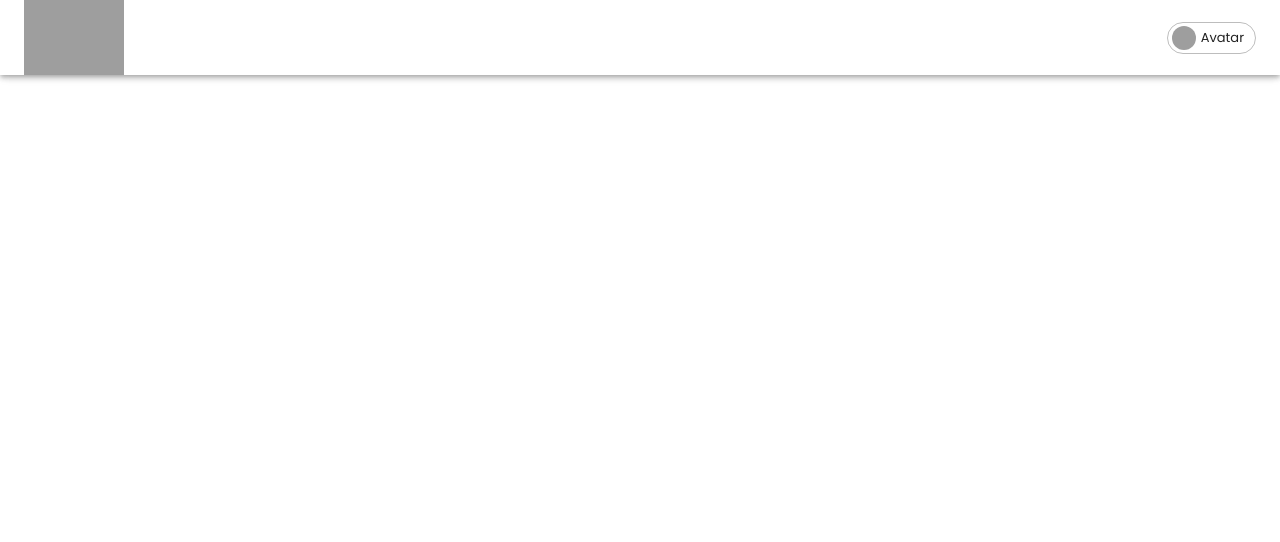
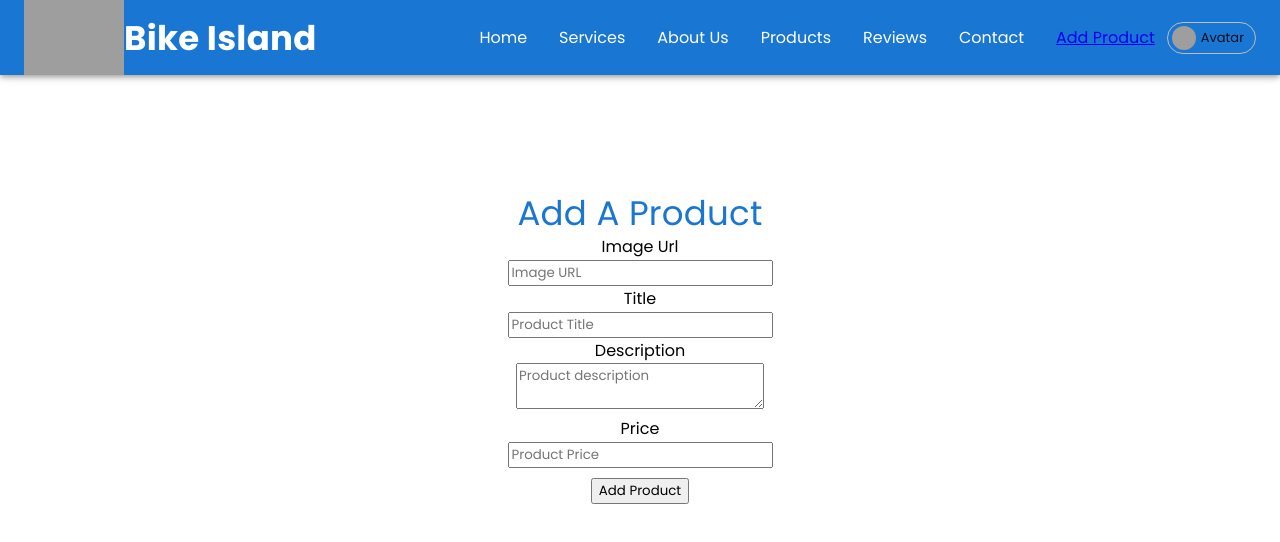
Before and after one commit to Sadman95/bike-island-client, a React (Create React App) app: page /addProduct in a window 1280 px wide. Shown: the top 542 px of the page. Built offline with nearby package versions, Linux system fonts and the light colour scheme; grey boxes are pictures that could not be loaded.

Commit message:
added products to explore

```diff
--- a/package.json
+++ b/package.json
@@ -13,6 +13,7 @@
     "firebase": "^9.4.0",
     "react": "^17.0.2",
     "react-dom": "^17.0.2",
+    "react-hook-form": "^7.19.3",
     "react-router": "^5.0.0",
     "react-router-dom": "^5.3.0",
     "react-router-hash-link": "^2.4.3",
--- a/src/App.js
+++ b/src/App.js
@@ -3,6 +3,8 @@ import Home from '../src/pages/Home/Home/Home';
 import Navigation from '../src/pages/shared/Navigation/Navigation';
 import './App.css';
 import './index.css'
+import AddProduct from './pages/Admin/AddProduct/AddProduct';
+import AllProducts from './pages/AllProducts/AllProducts';
 
 function App() {
   return (
@@ -16,6 +18,12 @@ function App() {
           <Route exact path='/home'>
             <Home></Home>
           </Route>
+          <Route exact path='/allProducts'>
+            <AllProducts></AllProducts>
+          </Route>
+          <Route exact path='/addProduct'>
+            <AddProduct></AddProduct>
+          </Route>
         </Switch>
       </Router>
     </div>
--- /dev/null
+++ b/src/pages/Admin/AddProduct/AddProduct.js
@@ -0,0 +1,52 @@
+import { Typography } from '@mui/material';
+import { Box } from '@mui/system';
+import React from 'react';
+import { useForm } from "react-hook-form";
+
+const AddProduct = () => {
+    const { register, handleSubmit, reset, formState: { errors } } = useForm();
+    const onSubmit = data => {
+        fetch('http://localhost:5000/cycles', {
+            method: 'POST',
+            headers: {
+                'content-type': 'application/json'
+            },
+            body: JSON.stringify(data)
+        })
+        .then(res => res.json())
+        .then(result => console.log(result))
+
+        reset()
+    };
+    return (
+        <Box sx={{mt: 24, textAlign: 'center'}}>
+            <Typography color='primary' variant='h4' component='div'>
+                Add A Product
+            </Typography>
+            <form onSubmit={handleSubmit(onSubmit)}>
+                <label htmlFor="image">Image Url</label>
+                <br />
+                <input  id='image' placeholder='Image URL' type='url' {...register("productImg",  { required: true })} />
+                <br />
+                <label htmlFor="title">Title</label>
+                <br />
+                <input  id='title' placeholder='Product Title' type='text' {...register("productTitle",  { required: true })} />
+                <br />
+                <label htmlFor="desc">Description</label>
+                <br />
+                <textarea  id='desc' placeholder='Product description' type='text' {...register("productDesc",  { required: true })} />
+                <br />
+                <label htmlFor="price">Price</label>
+                <br />
+                <input  id='price' placeholder='Product Price' type='number' {...register("productPrice",  { required: true })} />
+                <br />
+
+      {errors.exampleRequired && <span>This field is required</span>}
+
+      <input style={{marginTop: 10}} type="submit" value='Add Product'/>
+    </form>
+        </Box>
+    );
+};
+
+export default AddProduct;
--- /dev/null
+++ b/src/pages/AllProducts/AllProduct/AllProduct.js
@@ -0,0 +1,48 @@
+import {
+    Button,
+    Card,
+    CardContent,
+    CardMedia,
+    Grid,
+    Typography,
+  } from "@mui/material";
+  import React from "react";
+  import '../../Home/Products/Product/Product.css'
+
+const AllProduct = ({product}) => {
+    const { productImg, productTitle, productDesc, productPrice } = product;
+
+    const handlePurchase = () => {
+        console.log("purchase clicked");
+      };
+
+    return (
+        <Grid item xs={4} sm={4} md={4}>
+      <Card className='product' elevation='0' sx={{ maxWidth: 345, textAlign: 'center', py: 2 }}>
+          <CardMedia
+            component="img"
+            height="280"
+            image={productImg}
+            alt="green iguana"
+          />
+          <CardContent>
+            <Typography fontWeight='medium' gutterBottom variant="h5" component="div">
+              {productTitle}
+            </Typography>
+            <Typography variant="body2" color="text.secondary">
+              {productDesc.slice(0, 18)}
+            </Typography>
+            <Typography color='orange' fontWeight='medium' gutterBottom variant="h5" component="div">
+              Price ${productPrice}
+            </Typography>
+          </CardContent>
+
+        <Button onClick={handlePurchase} variant="contained" color="primary">
+            Purchase
+          </Button>
+      </Card>
+    </Grid>
+    );
+};
+
+export default AllProduct;
--- /dev/null
+++ b/src/pages/AllProducts/AllProducts.js
@@ -0,0 +1,29 @@
+import { Container, Grid, Typography } from "@mui/material";
+import React, { useEffect, useState } from "react";
+import AllProduct from './AllProduct/AllProduct';
+
+const AllProducts = () => {
+    const [products, setProducts] = useState([]);
+
+    useEffect(() => {
+        fetch('http://localhost:5000/cycles')
+        .then(res => res.json())
+        .then(data => setProducts(data))
+    }, [])
+    return (
+        <Container sx={{mt: 28}}>
+        <Typography fontWeight='bold' textAlign='center' variant='h4' component='div'>Explore All Products</Typography>
+      <Grid
+        container
+        spacing={{ xs: 2, md: 3 }}
+        columns={{ xs: 4, sm: 8, md: 12 }}
+      >
+        {products.map((product, index) => (
+          <AllProduct key={index} product={product}></AllProduct>
+        ))}
+      </Grid>
+    </Container>
+    );
+};
+
+export default AllProducts;
--- a/src/pages/Home/Header/Header.js
+++ b/src/pages/Home/Header/Header.js
@@ -1,6 +1,7 @@
 import { Button, Typography } from '@mui/material';
 import { Box } from '@mui/system';
 import React from 'react';
+import { useHistory } from 'react-router-dom';
 
 
 const headerStyle = {
@@ -19,14 +20,21 @@ const headerContent = {
     textAlign: 'center'
 }
 
+
 const Header = () => {
+    const history = useHistory();
+
+    const goToStore = () =>{
+        history.push('/allProducts');
+    }
+
     return (
         <Box sx={headerStyle}>
             <Box sx={headerContent}>
             <Typography sx={{mb: 4}} color='white' variant='h2' fontWeight='bold' component='div'>
                 Ride a Bike or Buy a Bike?
             </Typography>
-            <Button variant='contained' color='warning'>
+            <Button onClick={goToStore} variant='contained' color='warning'>
                 Bike Store
             </Button>
             </Box>
--- a/src/pages/Home/Home/Home.js
+++ b/src/pages/Home/Home/Home.js
@@ -1,6 +1,7 @@
 import React from 'react';
 import About from '../About/About';
 import Header from '../Header/Header';
+import Products from '../Products/Products';
 import Services from '../Services/Services';
 
 const Home = () => {
@@ -10,6 +11,7 @@ const Home = () => {
             <Header></Header>
             <Services></Services>
             <About></About>
+            <Products></Products>
         </div>
     );
 };
--- /dev/null
+++ b/src/pages/Home/Products/Product/Product.css
@@ -0,0 +1,7 @@
+.product img{
+    transform: scale(0.9);
+    transition: transform 0.3s ease-in-out;
+}
+.product:hover img{
+    transform: scale(1);
+}
--- /dev/null
+++ b/src/pages/Home/Products/Product/Product.js
@@ -0,0 +1,45 @@
+import {
+  Button,
+  Card,
+  CardContent,
+  CardMedia,
+  Grid,
+  Typography,
+} from "@mui/material";
+import React from "react";
+import './Product.css'
+
+const Product = ({ product }) => {
+  const { productImg, productTitle, productDesc } = product;
+
+  const handlePurchase = () => {
+    console.log("purchase clicked");
+  };
+
+  return (
+    <Grid item xs={4} sm={4} md={4}>
+      <Card className='product' elevation='0' sx={{ maxWidth: 345, textAlign: 'center', py: 2 }}>
+          <CardMedia
+            component="img"
+            height="280"
+            image={productImg}
+            alt="green iguana"
+          />
+          <CardContent>
+            <Typography fontWeight='medium' gutterBottom variant="h5" component="div">
+              {productTitle}
+            </Typography>
+            <Typography variant="body2" color="text.secondary">
+              {productDesc.slice(0, 18)}
+            </Typography>
+          </CardContent>
+
+        <Button onClick={handlePurchase} variant="contained" color="primary">
+            Purchase
+          </Button>
+      </Card>
+    </Grid>
+  );
+};
+
+export default Product;
--- /dev/null
+++ b/src/pages/Home/Products/Products.js
@@ -0,0 +1,31 @@
+import { Container, Grid, Typography } from "@mui/material";
+import React, { useEffect, useState } from "react";
+import Product from "./Product/Product";
+
+
+
+const Products = () => {
+    const [products, setProducts] = useState([]);
+
+    useEffect(() => {
+        fetch('http://localhost:5000/cycles')
+        .then(res => res.json())
+        .then(data => setProducts(data))
+    }, [])
+  return (
+    <Container sx={{mt: 28}}>
+        <Typography fontWeight='bold' textAlign='center' variant='h4' component='div'>Products</Typography>
+      <Grid
+        container
+        spacing={{ xs: 2, md: 3 }}
+        columns={{ xs: 4, sm: 8, md: 12 }}
+      >
+        {products.slice(0, 6).map((product, index) => (
+          <Product key={index} product={product}></Product>
+        ))}
+      </Grid>
+    </Container>
+  );
+};
+
+export default Products;
--- a/src/pages/shared/Navigation/Navigation.js
+++ b/src/pages/shared/Navigation/Navigation.js
@@ -10,6 +10,7 @@ import MoreIcon from "@mui/icons-material/MoreVert";
 
 import { Avatar, Chip } from "@mui/material";
 import { HashLink } from "react-router-hash-link";
+import { Link } from "react-router-dom";
 
 export default function PrimarySearchAppBar() {
   const [anchorEl, setAnchorEl] = React.useState(null);
@@ -17,6 +18,8 @@ export default function PrimarySearchAppBar() {
 
   const isMenuOpen = Boolean(anchorEl);
   const isMobileMenuOpen = Boolean(mobileMoreAnchorEl);
+
+
 
   const handleProfileMenuOpen = (event) => {
     setAnchorEl(event.currentTarget);
@@ -147,7 +150,7 @@ export default function PrimarySearchAppBar() {
 
   return (
     <Box sx={{ flexGrow: 1 }}>
-      <AppBar position="fixed" color='transparent'>
+      <AppBar sx={{zIndex: 999}} position="fixed">
         <Toolbar>
           <img
             width="100px"
@@ -212,6 +215,9 @@ export default function PrimarySearchAppBar() {
               >
                 Contact
               </HashLink>
+              <Link to='/addProduct'>
+                Add Product
+              </Link>
             </Box>
 
             <IconButton
```
Also changed, not shown: 1 other file (tests, documents, lock files or other folders).
